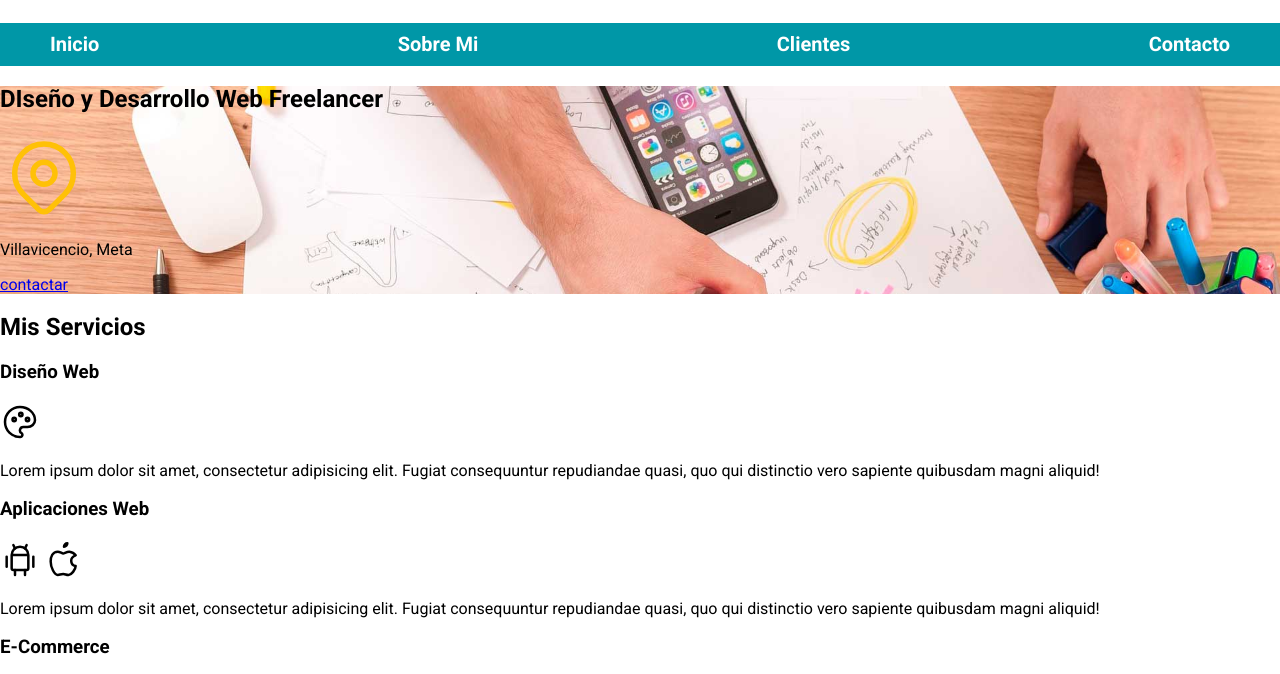
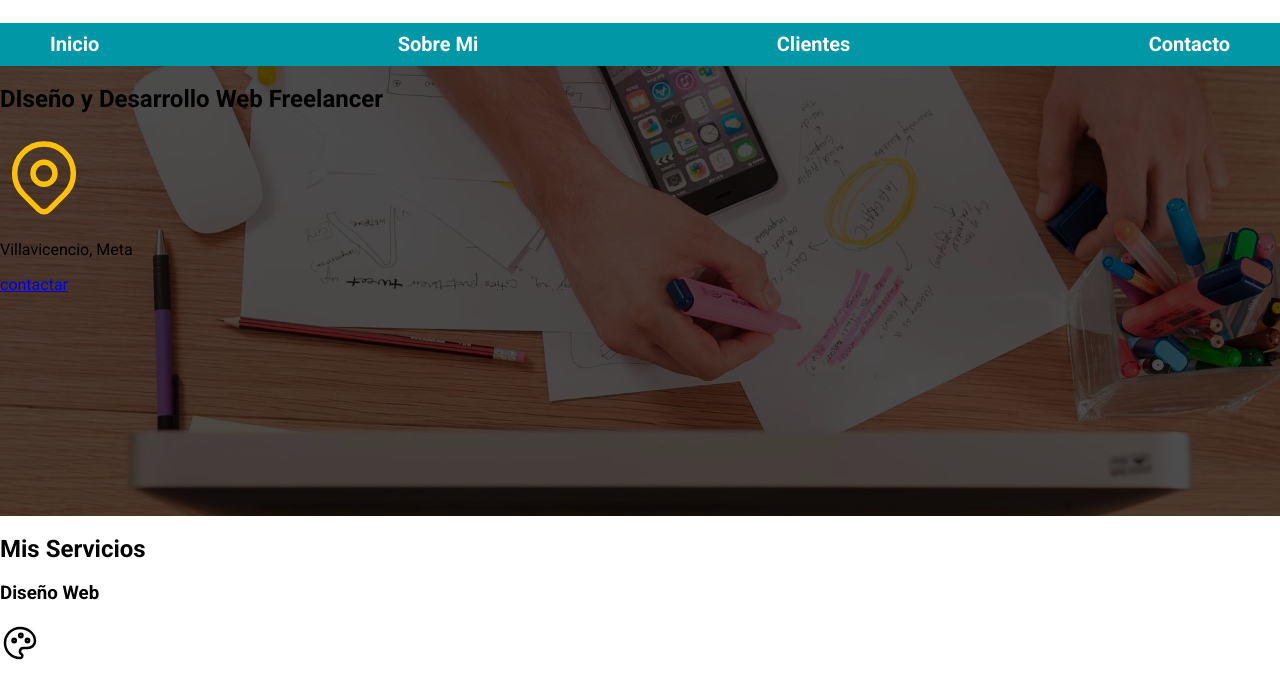
Before and after one commit to MarlonCJ/curso-html-css, a plain HTML site: page freelancer/index.html in a window 1280 px wide. Shown: the part 72-746 px from the top of the page. Drawn offline with Linux system fonts and the light colour scheme.

Commit message:
39. Posicionamiento elementos con position absolute

```diff
--- a/freelancer/css/estilos.css
+++ b/freelancer/css/estilos.css
@@ -88,4 +88,14 @@ body{
     background-image: url(../img/hero.jpg);
     background-repeat: no-repeat;
     background-size: cover;
+    height: 450px;
+    position: relative;
 }
+
+.contenido-hero{
+    position: absolute;
+    /* background-color: rgba(0, 0, 0, .7); *sintaxix anterior* */
+    background-color: rgb(0 0 0 / 70%); /**Nuevas sintaxis**/
+    width: 100%;
+    height: 100%;
+}
```
Also changed, not shown: notas.txt.
